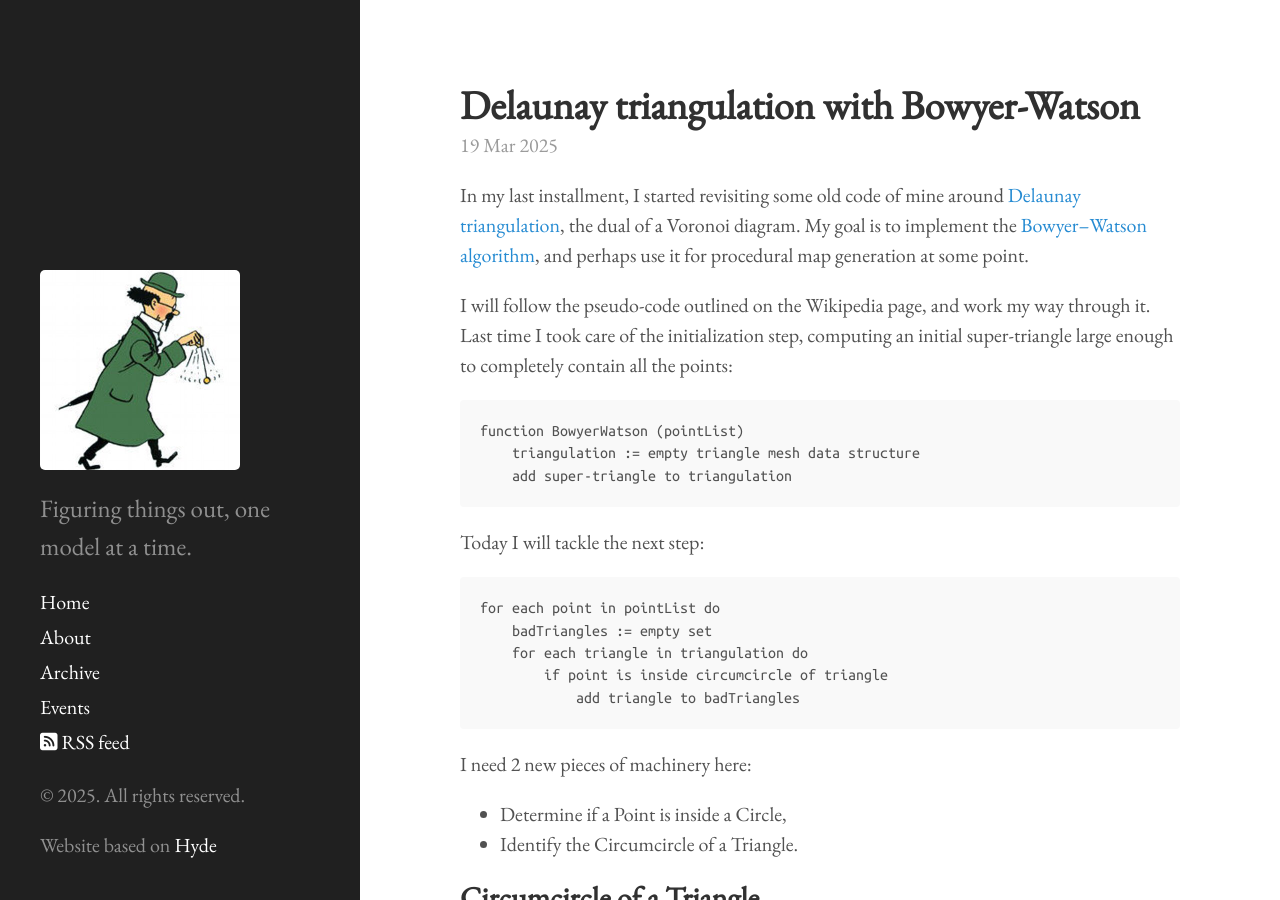
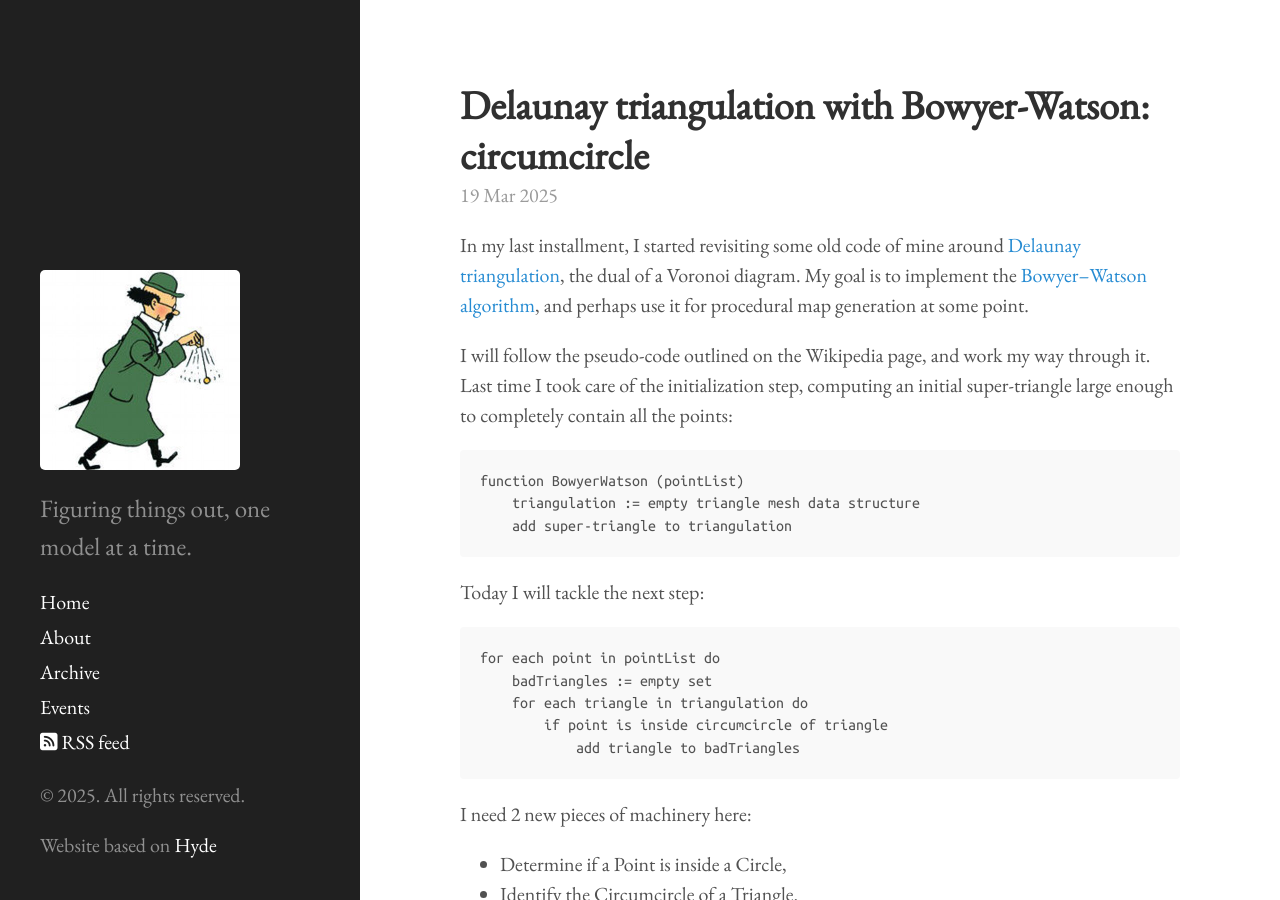
Before and after one commit to mathias-brandewinder/mathias-brandewinder.github.io, a Jekyll site: the page built from _posts/2025-03-19-delaunay-triangulation-circumcircle.md, in a window 1280 px wide and 900 px high. Built offline with Jekyll 4.4.1, drawn with Linux system fonts in a browser that asks for light colours.

Commit message:
update title again

```diff
--- a/_posts/2025-03-19-delaunay-triangulation-circumcircle.md
+++ b/_posts/2025-03-19-delaunay-triangulation-circumcircle.md
@@ -1,6 +1,6 @@
 ---
 layout: post
-title: Delaunay triangulation with Bowyer-Watson #58; circumcircle
+title: Delaunay triangulation with Bowyer-Watson&#58; circumcircle
 tags:
 - F#
 - Algorithms
```
